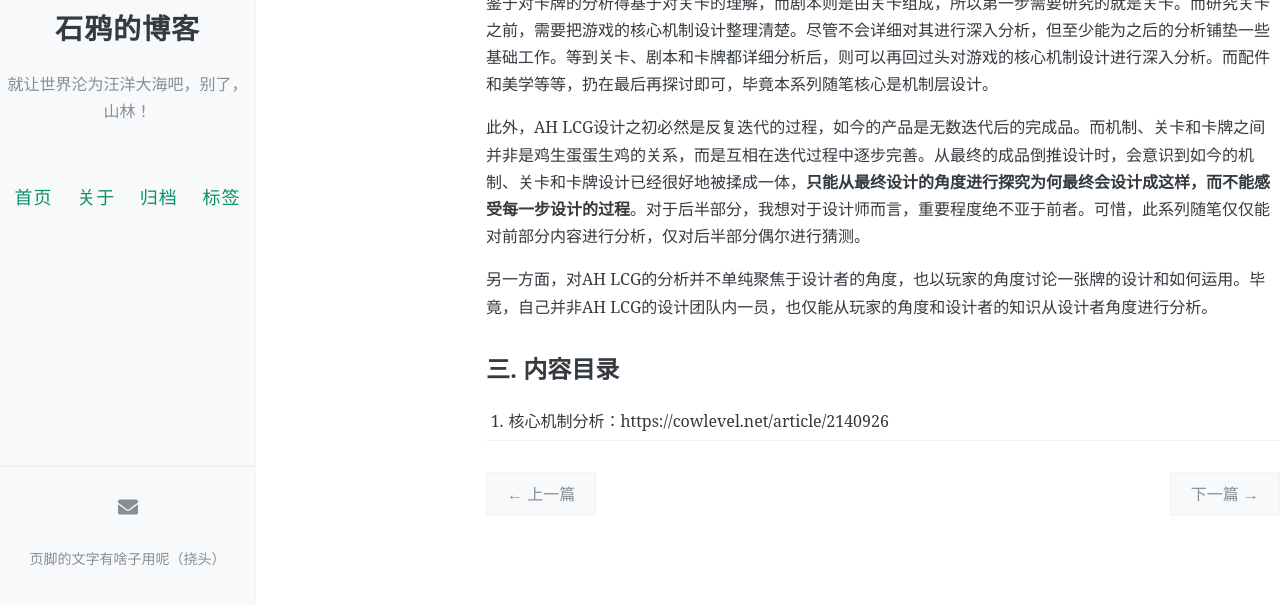
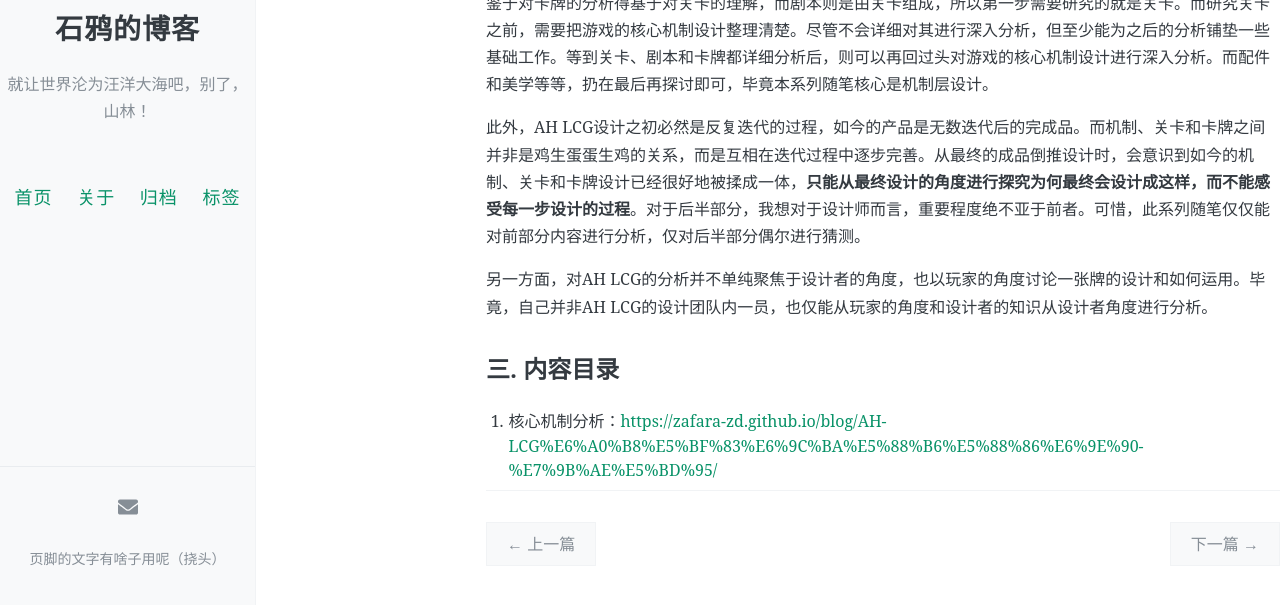
Before and after one commit to zafara-zd/blog, a Jekyll site: the page built from _posts/2020-12-25-AH LCG设计分析——描述与分析步骤.md, in a window 1280 px wide and 900 px high, scrolled down 996 px, cut to the strip 294-899 px from the top of the window. Built offline with Jekyll 4.4.1, drawn with Linux system fonts in a browser that asks for light colours; comment, search, counter and statistics services are not loaded; some of the changed lines change nothing that is shown.

Commit message:
Update 2020-12-25-AH LCG设计分析——描述与分析步骤.md

```diff
--- a/_posts/2020-12-25-AH LCG设计分析——描述与分析步骤.md
+++ b/_posts/2020-12-25-AH LCG设计分析——描述与分析步骤.md
@@ -45,4 +45,4 @@ toc: true
 
 ## 三. 内容目录
 
-1. 核心机制分析：https://cowlevel.net/article/2140926
+1. 核心机制分析：<https://zafara-zd.github.io/blog/AH-LCG%E6%A0%B8%E5%BF%83%E6%9C%BA%E5%88%B6%E5%88%86%E6%9E%90-%E7%9B%AE%E5%BD%95/>
```
